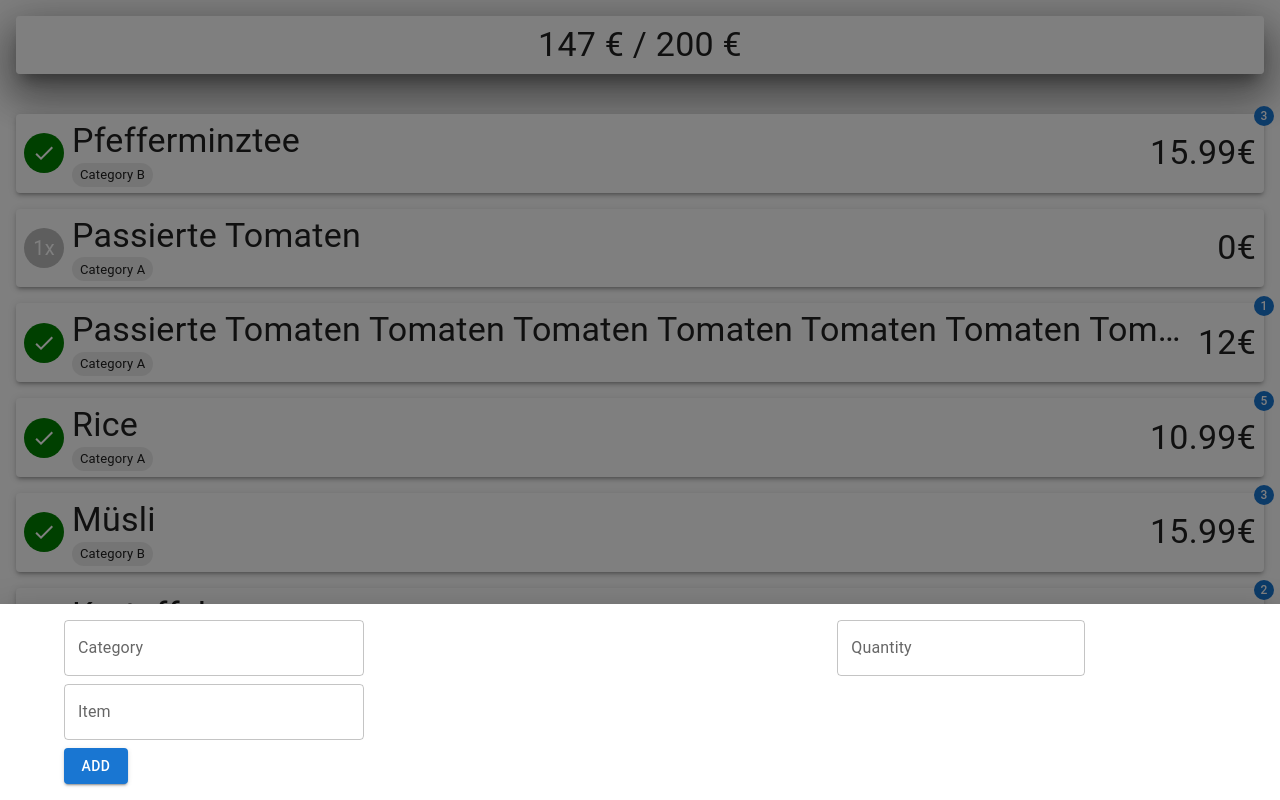
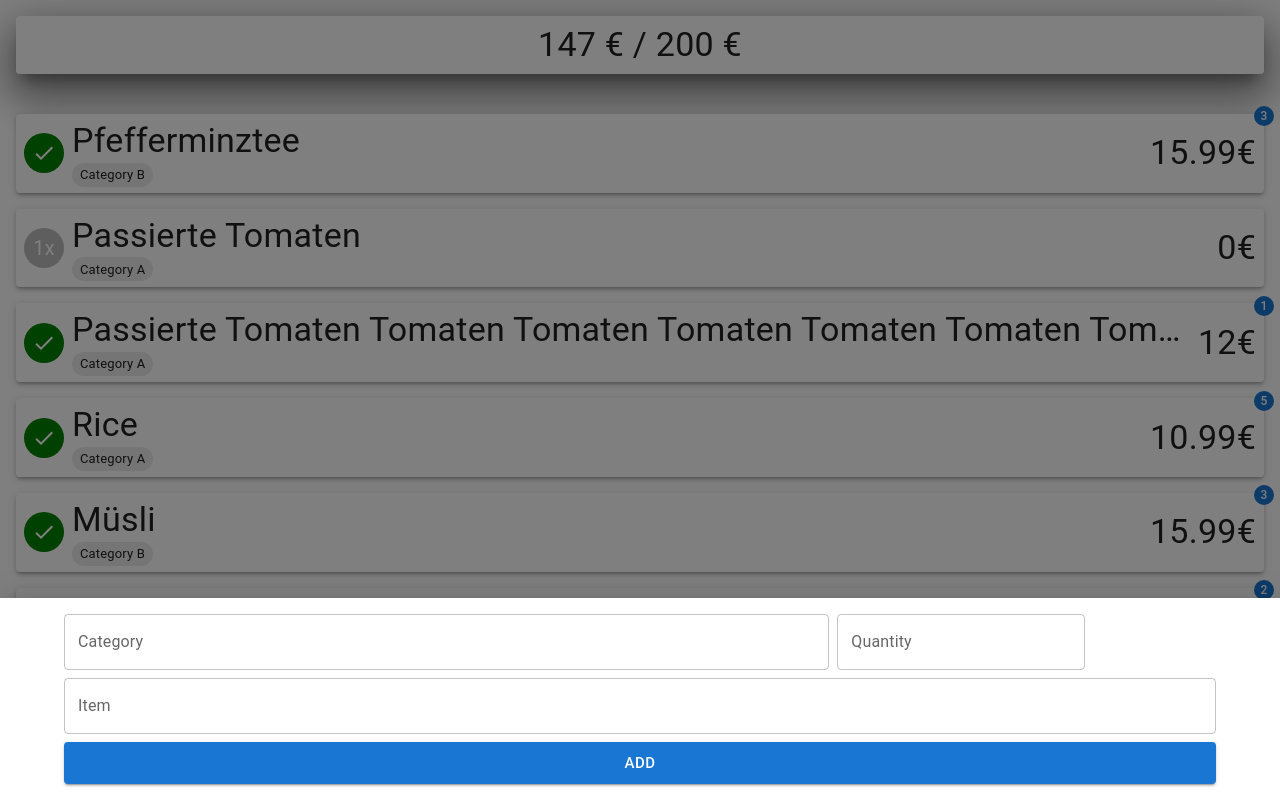
Before and after one commit to OsamaMSoliman/Budgeting, a React (Vite) app: page / in a window 1280 px wide. Both pictures are taken after a click on the button 1242 px from the left and 712 px from the top of the page. Shown: the top 800 px of the page. Built offline with nearby package versions, Linux system fonts and the light colour scheme.

Commit message:
fixes in Bottom items drawer: - add button large and full width - item textfield full width - category correct width next to quantity

```diff
--- a/src/components/BottomItemsDrawer.tsx
+++ b/src/components/BottomItemsDrawer.tsx
@@ -26,7 +26,7 @@ export default function ({ drawerState, setDrawerState }: IBottomItemsDrawerProp
                         <FreeSoloCreateOption />
                     </Grid>
                     <Grid item xs={12}>
-                        <Button variant="contained">add</Button>
+                        <Button fullWidth size='large' variant="contained">add</Button>
                     </Grid>
                 </Grid>
             </Container>
--- a/src/components/FreeSoloCreateOption.tsx
+++ b/src/components/FreeSoloCreateOption.tsx
@@ -58,7 +58,6 @@ export default function FreeSoloCreateOption() {
                 return option.title;
             }}
             renderOption={(props, option) => <li {...props}>{option.title}</li>}
-            sx={{ width: 300 }}
             freeSolo
             renderInput={(params) => (
                 <TextField {...params} label="Item" />
--- a/src/components/FreeSoloCreateOptionDialog.tsx
+++ b/src/components/FreeSoloCreateOptionDialog.tsx
@@ -91,7 +91,6 @@ export default function FreeSoloCreateOptionDialog() {
                 clearOnBlur
                 handleHomeEndKeys
                 renderOption={(props, option) => <li {...props}>{option.title}</li>}
-                sx={{ width: 300 }}
                 freeSolo
                 renderInput={(params) => <TextField {...params} label="Category" />}
             />
```
